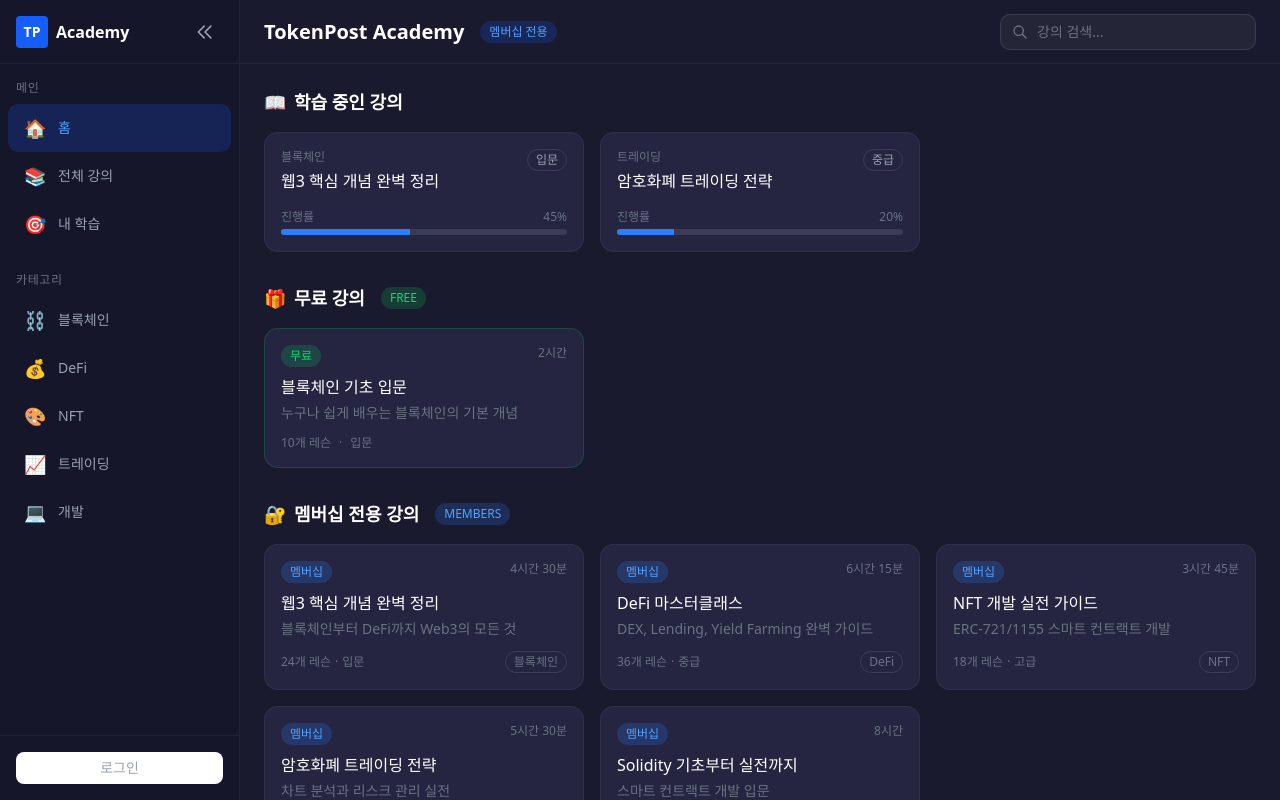
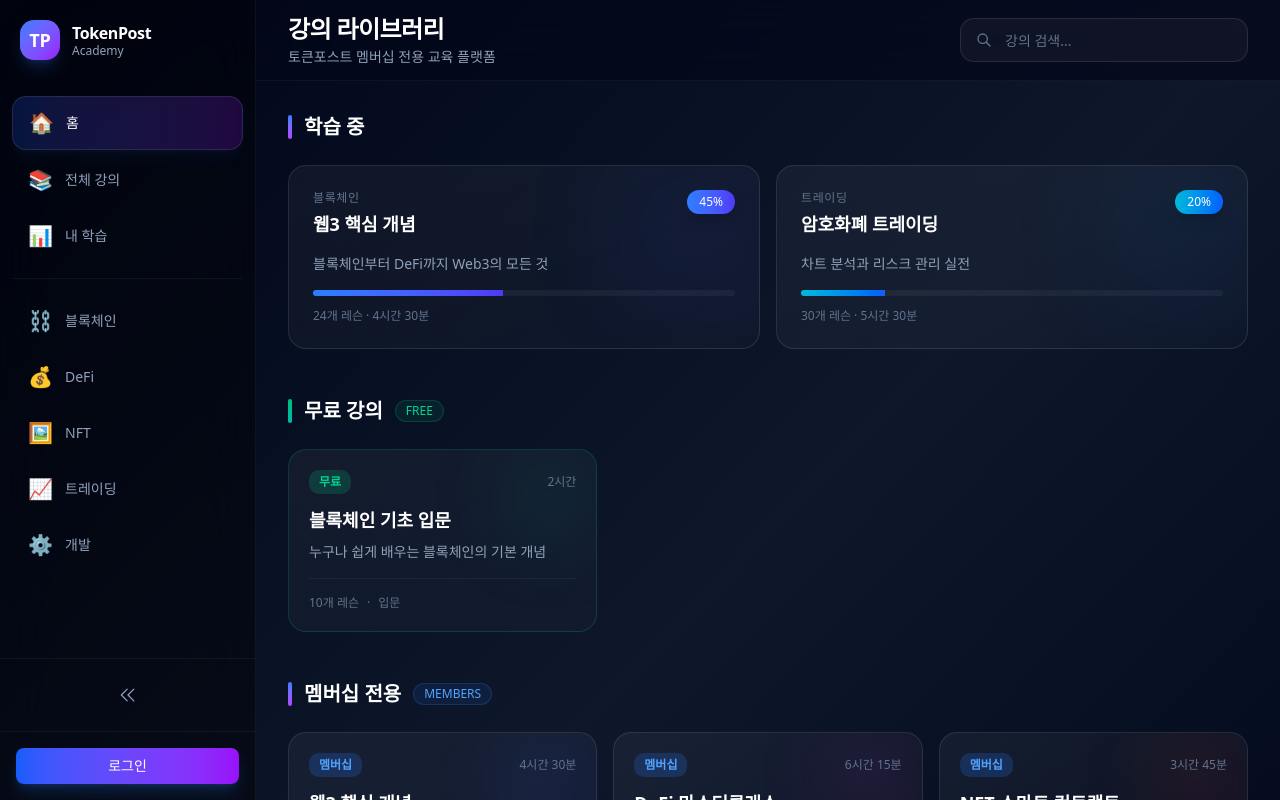
Before and after one commit to tpjustin0001/tokenpost_academy, a Next.js app: page / in a window 1280 px wide. Shown: the top 800 px of the page. Built offline with nearby package versions, Linux system fonts and the light colour scheme.

Commit message:
feat: Premium luxury dashboard with glassmorphism and refined aesthetics

```diff
--- a/src/app/page.tsx
+++ b/src/app/page.tsx
@@ -4,28 +4,18 @@
 import { usePathname } from 'next/navigation'
 import { useState } from 'react'
 import { Button } from '@/components/ui/button'
-import { Badge } from '@/components/ui/badge'
 
 // 사이드바 메뉴
 const SIDEBAR_MENU = [
-  {
-    section: '메인',
-    items: [
   { icon: '🏠', label: '홈', href: '/' },
   { icon: '📚', label: '전체 강의', href: '/courses' },
-      { icon: '🎯', label: '내 학습', href: '/my-courses' },
-    ]
-  },
-  {
-    section: '카테고리',
-    items: [
+  { icon: '📊', label: '내 학습', href: '/my-courses' },
+  { type: 'divider' },
   { icon: '⛓️', label: '블록체인', href: '/category/blockchain' },
   { icon: '💰', label: 'DeFi', href: '/category/defi' },
-      { icon: '🎨', label: 'NFT', href: '/category/nft' },
+  { icon: '🖼️', label: 'NFT', href: '/category/nft' },
   { icon: '📈', label: '트레이딩', href: '/category/trading' },
-      { icon: '💻', label: '개발', href: '/category/development' },
-    ]
-  },
+  { icon: '⚙️', label: '개발', href: '/category/development' },
 ]
 
 const COURSES = [
@@ -40,11 +30,12 @@
     category: '블록체인',
     isFree: true,
     progress: 0,
+    gradient: 'from-emerald-500 to-teal-600',
   },
   {
     id: 'web3-fundamentals',
     slug: 'web3-fundamentals',
-    title: '웹3 핵심 개념 완벽 정리',
+    title: '웹3 핵심 개념',
     description: '블록체인부터 DeFi까지 Web3의 모든 것',
     lessons: 24,
     duration: '4시간 30분',
@@ -52,6 +43,7 @@
     category: '블록체인',
     isFree: false,
     progress: 45,
+    gradient: 'from-blue-500 to-indigo-600',
   },
   {
     id: 'defi-masterclass',
@@ -64,23 +56,25 @@
     category: 'DeFi',
     isFree: false,
     progress: 0,
+    gradient: 'from-purple-500 to-pink-600',
   },
   {
     id: 'nft-development',
     slug: 'nft-development',
-    title: 'NFT 개발 실전 가이드',
-    description: 'ERC-721/1155 스마트 컨트랙트 개발',
+    title: 'NFT 스마트 컨트랙트',
+    description: 'ERC-721/1155 실전 개발 가이드',
     lessons: 18,
     duration: '3시간 45분',
     level: '고급',
     category: 'NFT',
     isFree: false,
     progress: 0,
+    gradient: 'from-orange-500 to-rose-600',
   },
   {
     id: 'crypto-trading',
     slug: 'crypto-trading',
-    title: '암호화폐 트레이딩 전략',
+    title: '암호화폐 트레이딩',
     description: '차트 분석과 리스크 관리 실전',
     lessons: 30,
     duration: '5시간 30분',
@@ -88,18 +82,20 @@
     category: '트레이딩',
     isFree: false,
     progress: 20,
+    gradient: 'from-cyan-500 to-blue-600',
   },
   {
     id: 'solidity-basics',
     slug: 'solidity-basics',
-    title: 'Solidity 기초부터 실전까지',
-    description: '스마트 컨트랙트 개발 입문',
+    title: 'Solidity 개발 입문',
+    description: '스마트 컨트랙트 개발의 첫 걸음',
     lessons: 42,
     duration: '8시간',
     level: '입문',
     category: '개발',
     isFree: false,
     progress: 0,
+    gradient: 'from-violet-500 to-purple-600',
   },
 ]
 
@@ -112,126 +108,135 @@
   const inProgressCourses = COURSES.filter(c => c.progress > 0)
 
   return (
-    <div className="min-h-screen bg-[#1a1a2e] text-white flex">
+    <div className="min-h-screen bg-gradient-to-br from-slate-950 via-slate-900 to-slate-950 text-white">
+      {/* Background Pattern */}
+      <div className="fixed inset-0 opacity-30">
+        <div className="absolute inset-0 bg-[radial-gradient(ellipse_at_top,_var(--tw-gradient-stops))] from-blue-900/20 via-transparent to-transparent" />
+        <div className="absolute inset-0 bg-[radial-gradient(ellipse_at_bottom_right,_var(--tw-gradient-stops))] from-purple-900/10 via-transparent to-transparent" />
+      </div>
+
       {/* Sidebar */}
-      <aside className={`fixed top-0 left-0 h-screen bg-[#16162a] border-r border-white/5 z-40 transition-all duration-300 flex flex-col ${sidebarCollapsed ? 'w-16' : 'w-60'}`}>
+      <aside className={`fixed top-0 left-0 h-screen backdrop-blur-xl bg-black/40 border-r border-white/5 z-40 transition-all duration-300 flex flex-col ${sidebarCollapsed ? 'w-20' : 'w-64'}`}>
         {/* Logo */}
-        <div className="h-16 px-4 flex items-center justify-between border-b border-white/5">
+        <div className="h-20 px-5 flex items-center justify-between">
           {!sidebarCollapsed && (
-            <Link href="/" className="flex items-center gap-2">
-              <div className="w-8 h-8 rounded bg-blue-600 flex items-center justify-center text-sm font-bold">
+            <Link href="/" className="flex items-center gap-3">
+              <div className="w-10 h-10 rounded-xl bg-gradient-to-br from-blue-500 to-purple-600 flex items-center justify-center text-lg font-bold shadow-lg shadow-blue-500/20">
                 TP
               </div>
-              <span className="font-semibold">Academy</span>
+              <div className="flex flex-col">
+                <span className="font-semibold tracking-tight">TokenPost</span>
+                <span className="text-xs text-slate-400 -mt-0.5">Academy</span>
+              </div>
             </Link>
           )}
+          {sidebarCollapsed && (
+            <div className="w-10 h-10 rounded-xl bg-gradient-to-br from-blue-500 to-purple-600 flex items-center justify-center text-lg font-bold shadow-lg shadow-blue-500/20 mx-auto">
+              TP
+            </div>
+          )}
+        </div>
+
+        {/* Menu */}
+        <nav className="flex-1 px-3 py-4 overflow-y-auto">
+          {SIDEBAR_MENU.map((item, i) => {
+            if (item.type === 'divider') {
+              return <div key={i} className="my-4 border-t border-white/5" />
+            }
+            const isActive = pathname === item.href
+            return (
+              <Link
+                key={item.href}
+                href={item.href || '#'}
+                className={`flex items-center gap-3 px-4 py-3 mb-1 rounded-xl transition-all duration-200 ${isActive
+                    ? 'bg-gradient-to-r from-blue-600/20 to-purple-600/20 text-white border border-white/10 shadow-lg shadow-blue-500/5'
+                    : 'text-slate-400 hover:bg-white/5 hover:text-white'
+                  } ${sidebarCollapsed ? 'justify-center px-3' : ''}`}
+              >
+                <span className="text-xl">{item.icon}</span>
+                {!sidebarCollapsed && <span className="text-sm font-medium">{item.label}</span>}
+              </Link>
+            )
+          })}
+        </nav>
+
+        {/* Collapse Button */}
+        <div className="p-4 border-t border-white/5">
           <button
             onClick={() => setSidebarCollapsed(!sidebarCollapsed)}
-            className="p-2 hover:bg-white/5 rounded-lg transition"
+            className="w-full flex items-center justify-center gap-2 py-2.5 text-slate-400 hover:text-white hover:bg-white/5 rounded-xl transition"
           >
-            <svg className={`w-5 h-5 text-gray-400 transition-transform ${sidebarCollapsed ? 'rotate-180' : ''}`} fill="none" stroke="currentColor" viewBox="0 0 24 24">
-              <path strokeLinecap="round" strokeLinejoin="round" strokeWidth={2} d="M11 19l-7-7 7-7m8 14l-7-7 7-7" />
+            <svg className={`w-5 h-5 transition-transform ${sidebarCollapsed ? 'rotate-180' : ''}`} fill="none" stroke="currentColor" viewBox="0 0 24 24">
+              <path strokeLinecap="round" strokeLinejoin="round" strokeWidth={1.5} d="M11 19l-7-7 7-7m8 14l-7-7 7-7" />
             </svg>
           </button>
         </div>
 
-        {/* Menu */}
-        <nav className="flex-1 py-4 overflow-y-auto">
-          {SIDEBAR_MENU.map((section, i) => (
-            <div key={i} className="mb-6">
+        {/* Login */}
         {!sidebarCollapsed && (
-                <p className="px-4 mb-2 text-xs font-medium text-gray-500 uppercase tracking-wider">
-                  {section.section}
-                </p>
-              )}
-              {section.items.map((item) => {
-                const isActive = pathname === item.href
-                return (
-                  <Link
-                    key={item.href}
-                    href={item.href}
-                    className={`flex items-center gap-3 px-4 py-2.5 mx-2 rounded-lg transition ${isActive
-                        ? 'bg-blue-600/20 text-blue-400'
-                        : 'text-gray-400 hover:bg-white/5 hover:text-white'
-                      } ${sidebarCollapsed ? 'justify-center' : ''}`}
-                    title={sidebarCollapsed ? item.label : undefined}
-                  >
-                    <span className="text-lg">{item.icon}</span>
-                    {!sidebarCollapsed && <span className="text-sm">{item.label}</span>}
-                  </Link>
-                )
-              })}
-            </div>
-          ))}
-        </nav>
-
-        {/* User / Login */}
           <div className="p-4 border-t border-white/5">
-          {sidebarCollapsed ? (
-            <Link href="/login" className="block p-2 hover:bg-white/5 rounded-lg transition text-center">
-              <span className="text-lg">👤</span>
-            </Link>
-          ) : (
             <Link href="/login">
-              <Button variant="outline" size="sm" className="w-full border-white/10 text-gray-400 hover:text-white hover:bg-white/5">
+              <Button className="w-full bg-gradient-to-r from-blue-600 to-purple-600 hover:from-blue-500 hover:to-purple-500 text-white border-0 shadow-lg shadow-blue-500/20">
                 로그인
               </Button>
             </Link>
+          </div>
         )}
-        </div>
       </aside>
 
       {/* Main Content */}
-      <main className={`flex-1 transition-all duration-300 ${sidebarCollapsed ? 'ml-16' : 'ml-60'}`}>
+      <main className={`relative transition-all duration-300 ${sidebarCollapsed ? 'ml-20' : 'ml-64'}`}>
         {/* Top Header */}
-        <header className="h-16 bg-[#1a1a2e] border-b border-white/5 px-6 flex items-center justify-between sticky top-0 z-30">
-          <div className="flex items-center gap-4">
-            <h1 className="text-xl font-semibold">TokenPost Academy</h1>
-            <Badge className="bg-blue-600/20 text-blue-400 text-xs">멤버십 전용</Badge>
+        <header className="sticky top-0 z-30 backdrop-blur-xl bg-slate-950/60 border-b border-white/5">
+          <div className="h-20 px-8 flex items-center justify-between">
+            <div>
+              <h1 className="text-2xl font-semibold tracking-tight">강의 라이브러리</h1>
+              <p className="text-sm text-slate-400 mt-0.5">토큰포스트 멤버십 전용 교육 플랫폼</p>
             </div>
             <div className="flex items-center gap-4">
               <div className="relative">
                 <input
                   type="text"
                   placeholder="강의 검색..."
-                className="w-64 h-9 pl-9 pr-4 bg-white/5 border border-white/10 rounded-lg text-sm text-white placeholder-gray-500 focus:outline-none focus:border-blue-500 transition"
+                  className="w-72 h-11 pl-11 pr-4 bg-white/5 border border-white/10 rounded-xl text-sm text-white placeholder-slate-500 focus:outline-none focus:border-blue-500/50 focus:bg-white/10 transition-all backdrop-blur"
                 />
-              <svg className="absolute left-3 top-1/2 -translate-y-1/2 w-4 h-4 text-gray-500" fill="none" stroke="currentColor" viewBox="0 0 24 24">
+                <svg className="absolute left-4 top-1/2 -translate-y-1/2 w-4 h-4 text-slate-500" fill="none" stroke="currentColor" viewBox="0 0 24 24">
                   <path strokeLinecap="round" strokeLinejoin="round" strokeWidth={2} d="M21 21l-6-6m2-5a7 7 0 11-14 0 7 7 0 0114 0z" />
                 </svg>
+              </div>
             </div>
           </div>
         </header>
 
         {/* Content */}
-        <div className="p-6">
+        <div className="p-8">
           {/* Progress Section */}
           {inProgressCourses.length > 0 && (
-            <section className="mb-8">
-              <h2 className="text-lg font-semibold mb-4 flex items-center gap-2">
-                <span>📖</span> 학습 중인 강의
-              </h2>
-              <div className="grid grid-cols-1 md:grid-cols-2 xl:grid-cols-3 gap-4">
+            <section className="mb-12">
+              <div className="flex items-center gap-3 mb-6">
+                <div className="w-1 h-6 rounded-full bg-gradient-to-b from-blue-500 to-purple-500" />
+                <h2 className="text-xl font-semibold">학습 중</h2>
+              </div>
+              <div className="grid grid-cols-1 lg:grid-cols-2 gap-4">
                 {inProgressCourses.map((course) => (
                   <Link key={course.id} href={`/courses/${course.slug}`}>
-                    <div className="bg-[#252542] rounded-xl p-4 border border-white/5 hover:border-blue-500/30 transition group">
-                      <div className="flex items-start justify-between mb-3">
+                    <div className="group relative overflow-hidden rounded-2xl bg-gradient-to-br from-white/5 to-white/[0.02] border border-white/10 p-6 hover:border-white/20 transition-all duration-300 hover:shadow-xl hover:shadow-blue-500/5">
+                      <div className={`absolute top-0 right-0 w-32 h-32 bg-gradient-to-br ${course.gradient} opacity-10 blur-3xl transition-opacity group-hover:opacity-20`} />
+                      <div className="relative">
+                        <div className="flex items-start justify-between mb-4">
                           <div>
-                          <p className="text-xs text-gray-500 mb-1">{course.category}</p>
-                          <h3 className="font-medium group-hover:text-blue-400 transition">{course.title}</h3>
+                            <p className="text-xs font-medium text-slate-500 uppercase tracking-wider mb-1">{course.category}</p>
+                            <h3 className="text-lg font-semibold group-hover:text-blue-400 transition-colors">{course.title}</h3>
                           </div>
-                        <Badge variant="outline" className="text-xs border-white/10 text-gray-400">
-                          {course.level}
-                        </Badge>
+                          <span className={`px-3 py-1 rounded-full text-xs font-medium bg-gradient-to-r ${course.gradient} text-white shadow-lg`}>
+                            {course.progress}%
+                          </span>
                         </div>
-                      <div className="mt-4">
-                        <div className="flex items-center justify-between text-xs text-gray-500 mb-1">
-                          <span>진행률</span>
-                          <span>{course.progress}%</span>
+                        <p className="text-sm text-slate-400 mb-4">{course.description}</p>
+                        <div className="h-1.5 bg-white/5 rounded-full overflow-hidden">
+                          <div className={`h-full bg-gradient-to-r ${course.gradient} transition-all shadow-lg`} style={{ width: `${course.progress}%` }} />
                         </div>
-                        <div className="h-1.5 bg-white/10 rounded-full overflow-hidden">
-                          <div className="h-full bg-blue-500 transition-all" style={{ width: `${course.progress}%` }} />
-                        </div>
+                        <p className="text-xs text-slate-500 mt-3">{course.lessons}개 레슨 · {course.duration}</p>
                       </div>
                     </div>
                   </Link>
@@ -241,25 +246,33 @@
           )}
 
           {/* Free Courses */}
-          <section className="mb-8">
-            <h2 className="text-lg font-semibold mb-4 flex items-center gap-2">
-              <span>🎁</span> 무료 강의
-              <Badge className="bg-green-500/20 text-green-400 text-xs ml-2">FREE</Badge>
-            </h2>
+          <section className="mb-12">
+            <div className="flex items-center gap-3 mb-6">
+              <div className="w-1 h-6 rounded-full bg-gradient-to-b from-emerald-500 to-teal-500" />
+              <h2 className="text-xl font-semibold">무료 강의</h2>
+              <span className="px-2.5 py-0.5 rounded-full text-xs font-medium bg-emerald-500/10 text-emerald-400 border border-emerald-500/20">
+                FREE
+              </span>
+            </div>
             <div className="grid grid-cols-1 md:grid-cols-2 xl:grid-cols-3 gap-4">
               {freeCourses.map((course) => (
                 <Link key={course.id} href={`/courses/${course.slug}`}>
-                  <div className="bg-[#252542] rounded-xl p-4 border border-green-500/20 hover:border-green-500/50 transition group">
-                    <div className="flex items-start justify-between mb-2">
-                      <Badge className="bg-green-500/20 text-green-400 text-xs">무료</Badge>
-                      <span className="text-xs text-gray-500">{course.duration}</span>
+                  <div className="group relative overflow-hidden rounded-2xl bg-gradient-to-br from-white/5 to-white/[0.02] border border-emerald-500/20 p-5 hover:border-emerald-500/40 transition-all duration-300 hover:shadow-xl hover:shadow-emerald-500/5">
+                    <div className={`absolute top-0 right-0 w-24 h-24 bg-gradient-to-br ${course.gradient} opacity-10 blur-2xl`} />
+                    <div className="relative">
+                      <div className="flex items-center justify-between mb-3">
+                        <span className="px-2.5 py-1 rounded-lg text-xs font-semibold bg-emerald-500/20 text-emerald-400">
+                          무료
+                        </span>
+                        <span className="text-xs text-slate-500">{course.duration}</span>
                       </div>
-                    <h3 className="font-medium mt-2 group-hover:text-green-400 transition">{course.title}</h3>
-                    <p className="text-sm text-gray-500 mt-1 line-clamp-2">{course.description}</p>
-                    <div className="flex items-center gap-2 mt-3 text-xs text-gray-500">
+                      <h3 className="font-semibold text-lg mb-2 group-hover:text-emerald-400 transition-colors">{course.title}</h3>
+                      <p className="text-sm text-slate-400 line-clamp-2">{course.description}</p>
+                      <div className="flex items-center gap-2 mt-4 pt-4 border-t border-white/5 text-xs text-slate-500">
                         <span>{course.lessons}개 레슨</span>
                         <span>·</span>
                         <span>{course.level}</span>
+                      </div>
                     </div>
                   </div>
                 </Link>
@@ -268,30 +281,32 @@
           </section>
 
           {/* Membership Courses */}
-          <section className="mb-8">
-            <h2 className="text-lg font-semibold mb-4 flex items-center gap-2">
-              <span>🔐</span> 멤버십 전용 강의
-              <Badge className="bg-blue-500/20 text-blue-400 text-xs ml-2">MEMBERS</Badge>
-            </h2>
+          <section className="mb-12">
+            <div className="flex items-center gap-3 mb-6">
+              <div className="w-1 h-6 rounded-full bg-gradient-to-b from-blue-500 to-purple-500" />
+              <h2 className="text-xl font-semibold">멤버십 전용</h2>
+              <span className="px-2.5 py-0.5 rounded-full text-xs font-medium bg-blue-500/10 text-blue-400 border border-blue-500/20">
+                MEMBERS
+              </span>
+            </div>
             <div className="grid grid-cols-1 md:grid-cols-2 xl:grid-cols-3 gap-4">
               {membershipCourses.map((course) => (
                 <Link key={course.id} href={`/courses/${course.slug}`}>
-                  <div className="bg-[#252542] rounded-xl p-4 border border-white/5 hover:border-blue-500/30 transition group">
-                    <div className="flex items-start justify-between mb-2">
-                      <Badge className="bg-blue-500/20 text-blue-400 text-xs">멤버십</Badge>
-                      <span className="text-xs text-gray-500">{course.duration}</span>
+                  <div className="group relative overflow-hidden rounded-2xl bg-gradient-to-br from-white/5 to-white/[0.02] border border-white/10 p-5 hover:border-blue-500/30 transition-all duration-300 hover:shadow-xl hover:shadow-blue-500/5">
+                    <div className={`absolute top-0 right-0 w-24 h-24 bg-gradient-to-br ${course.gradient} opacity-10 blur-2xl transition-opacity group-hover:opacity-20`} />
+                    <div className="relative">
+                      <div className="flex items-center justify-between mb-3">
+                        <span className="px-2.5 py-1 rounded-lg text-xs font-semibold bg-blue-500/20 text-blue-400">
+                          멤버십
+                        </span>
+                        <span className="text-xs text-slate-500">{course.duration}</span>
                       </div>
-                    <h3 className="font-medium mt-2 group-hover:text-blue-400 transition">{course.title}</h3>
-                    <p className="text-sm text-gray-500 mt-1 line-clamp-2">{course.description}</p>
-                    <div className="flex items-center justify-between mt-3">
-                      <div className="text-xs text-gray-500">
-                        <span>{course.lessons}개 레슨</span>
-                        <span className="mx-1">·</span>
-                        <span>{course.level}</span>
+                      <h3 className="font-semibold text-lg mb-2 group-hover:text-blue-400 transition-colors">{course.title}</h3>
+                      <p className="text-sm text-slate-400 line-clamp-2">{course.description}</p>
+                      <div className="flex items-center justify-between mt-4 pt-4 border-t border-white/5">
+                        <span className="text-xs text-slate-500">{course.lessons}개 레슨 · {course.level}</span>
+                        <span className="text-xs text-slate-600">{course.category}</span>
                       </div>
-                      <Badge variant="outline" className="text-xs border-white/10 text-gray-500">
-                        {course.category}
-                      </Badge>
                     </div>
                   </div>
                 </Link>
@@ -300,16 +315,19 @@
           </section>
 
           {/* Membership Banner */}
-          <section className="mt-8 p-6 bg-gradient-to-r from-blue-900/30 to-purple-900/30 rounded-xl border border-white/5">
-            <div className="flex flex-col md:flex-row md:items-center md:justify-between gap-4">
+          <section className="relative overflow-hidden rounded-2xl bg-gradient-to-r from-blue-600/10 via-purple-600/10 to-blue-600/10 border border-white/10 p-8">
+            <div className="absolute inset-0 bg-gradient-to-r from-blue-600/5 to-purple-600/5" />
+            <div className="absolute top-0 left-1/4 w-96 h-96 bg-blue-500/20 rounded-full blur-3xl" />
+            <div className="absolute bottom-0 right-1/4 w-96 h-96 bg-purple-500/20 rounded-full blur-3xl" />
+            <div className="relative flex flex-col md:flex-row md:items-center md:justify-between gap-6">
               <div>
-                <h3 className="text-lg font-semibold mb-1">토큰포스트 멤버십</h3>
-                <p className="text-sm text-gray-400">
-                  멤버십 회원은 모든 프리미엄 강의를 무제한으로 시청할 수 있습니다
+                <h3 className="text-2xl font-semibold mb-2">토큰포스트 멤버십</h3>
+                <p className="text-slate-400">
+                  모든 프리미엄 강의 무제한 시청 · 전문가 리서치 · 프리미엄 뉴스
                 </p>
               </div>
               <a href="https://www.tokenpost.kr/membership" target="_blank" rel="noopener noreferrer">
-                <Button className="bg-blue-600 hover:bg-blue-700 whitespace-nowrap">
+                <Button size="lg" className="bg-white text-slate-900 hover:bg-slate-100 font-semibold px-8 shadow-xl shadow-white/10">
                   멤버십 알아보기 →
                 </Button>
               </a>
```
Lines whose indentation alone changed are shown as unchanged.
